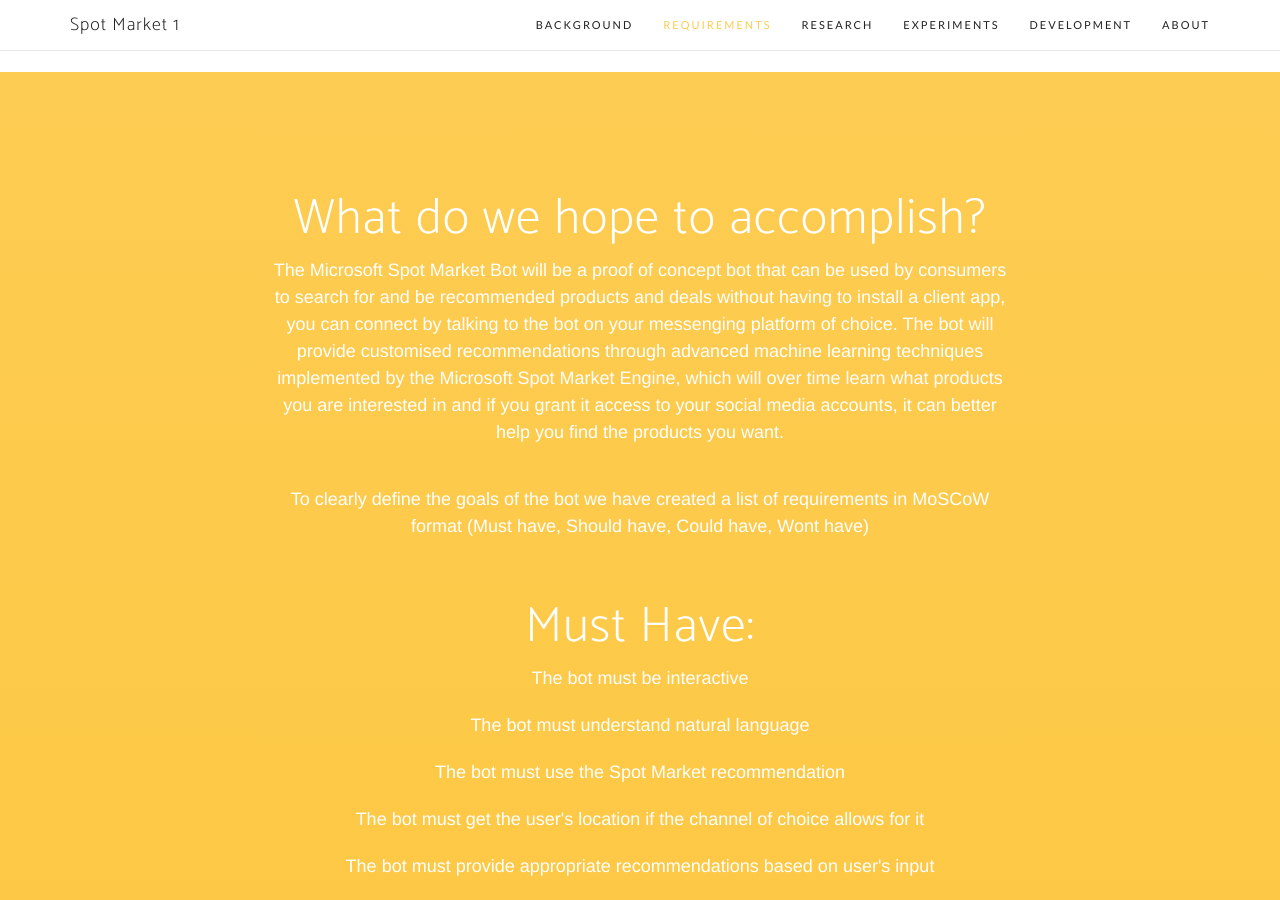
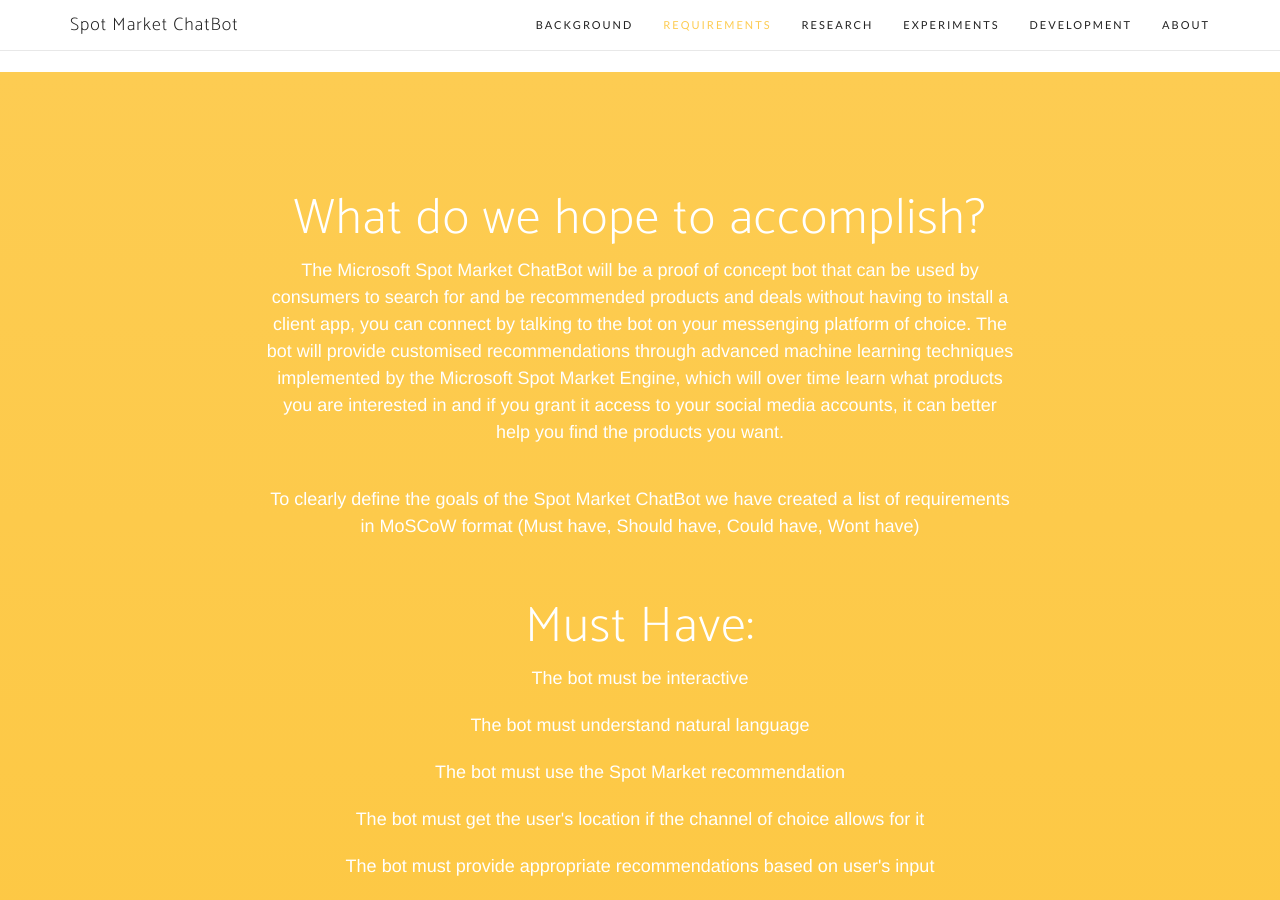
Before and after one commit to Thalexander/sm1-site, a Jekyll site: the page built from index.html, in a window 1280 px wide and 900 px high, scrolled down 4224 px. Built offline with Jekyll 4.4.1, drawn with Linux system fonts in a browser that asks for light colours; nearby versions of some CDN libraries; some web fonts are replaced; the list of posts is cut into pages by our own code; some of the changed text lies outside the part shown.

Commit message:
Rebrand to ChatBot

```diff
--- a/_includes/features.html
+++ b/_includes/features.html
@@ -5,7 +5,7 @@
                 <div class="col-lg-12 text-center">
                     <div class="section-heading">
                         <h2>Simple, Effective and Powerful</h2>
-                        <p class="text-muted">Find out what core features the bot will have!</p>
+                        <p class="text-muted">Find out what core features Spot Market ChatBot boasts!</p>
                         <hr>
                     </div>
                 </div>
--- a/_includes/nav.html
+++ b/_includes/nav.html
@@ -5,7 +5,7 @@
             <button type="button" class="navbar-toggle collapsed" data-toggle="collapse" data-target="#bs-example-navbar-collapse-1">
                 <span class="sr-only">Toggle navigation</span> Menu <i class="fa fa-bars"></i>
             </button>
-            <a class="navbar-brand page-scroll" href="#page-top">Spot Market 1</a>
+            <a class="navbar-brand page-scroll" href="#page-top">Spot Market ChatBot</a>
         </div>
 
         <!-- Collect the nav links, forms, and other content for toggling -->
--- a/_includes/quote.html
+++ b/_includes/quote.html
@@ -3,7 +3,7 @@
         <div class="row">
             <div class="col-md-8 col-md-offset-2">
                 <h2 class="section-heading">Find anything! <i style="color:brown"class="fa fa-thumbs-up"></i></h2>
-                <p>Microsoft Spot Market Bot</p>
+                <p>Microsoft Spot Market ChatBot</p>
             </div>
         </div>
     </div>
--- a/_includes/requirements.html
+++ b/_includes/requirements.html
@@ -3,7 +3,7 @@
         <div class="row">
             <div class="col-md-8 col-md-offset-2">
                 <h2 class="section-heading">What do we hope to accomplish?</h2>
-                <p>The Microsoft Spot Market Bot will be a proof of concept bot
+                <p>The Microsoft Spot Market ChatBot will be a proof of concept bot
                    that can be used by consumers to search for and be recommended
                    products and deals without having to install a client app, you
                    can connect by talking to the bot on your messenging platform
@@ -15,7 +15,7 @@
                    products you want.
                 </p>
                 <br />
-                <p>To clearly define the goals of the bot we have created a list
+                <p>To clearly define the goals of the Spot Market ChatBot we have created a list
                    of requirements in MoSCoW format (Must have, Should have,
                    Could have, Wont have)</p>
                 <br />
```
